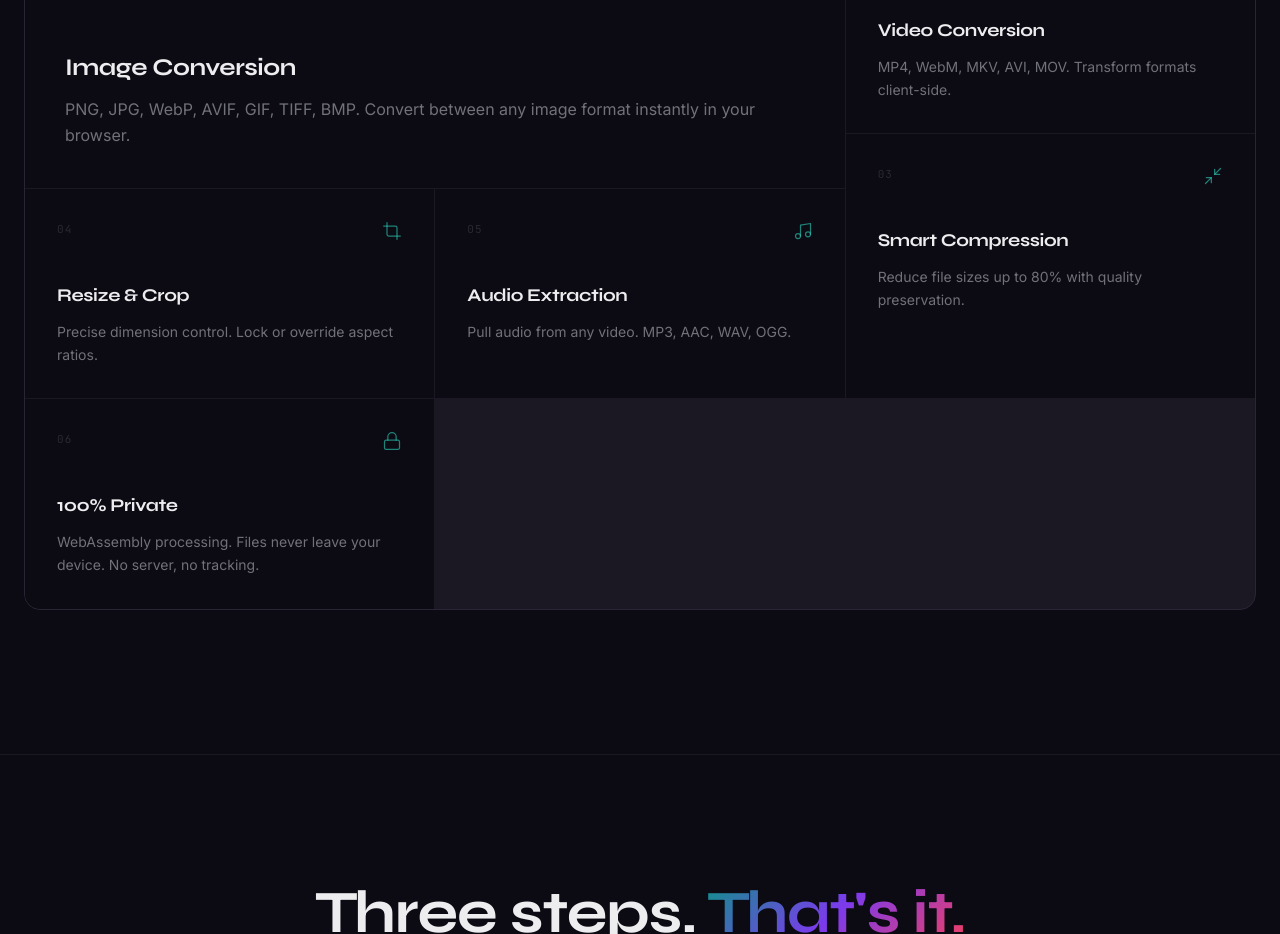
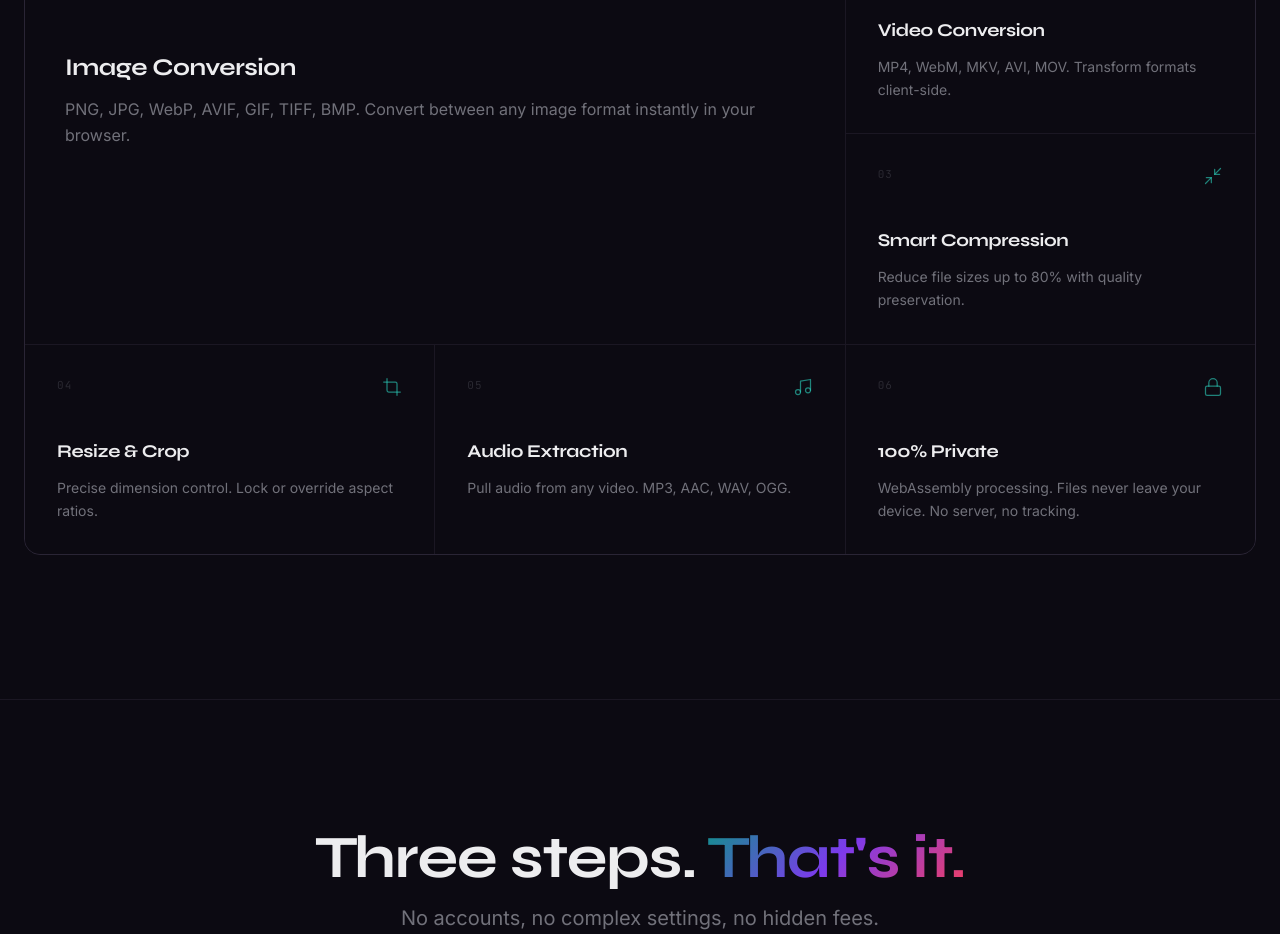
Before and after one commit to rodpru/converterup, a Next.js app: page / in a window 1280 px wide. Shown: the part 1360-2294 px from the top of the page. Built offline with nearby package versions, Linux system fonts and the light colour scheme; no server answers.

Commit message:
Revert "main | Smart Compression spans 2 rows in bento grid"
This reverts commit 388a4e1580b9e738181d77ec1d788b331287ce2b.

```diff
--- a/components/landing/features.tsx
+++ b/components/landing/features.tsx
@@ -25,7 +25,7 @@ const features = [
     icon: Minimize2,
     title: "Smart Compression",
     description: "Reduce file sizes up to 80% with quality preservation.",
-    span: "lg:row-span-2",
+    span: "",
     large: false,
   },
   {
```
